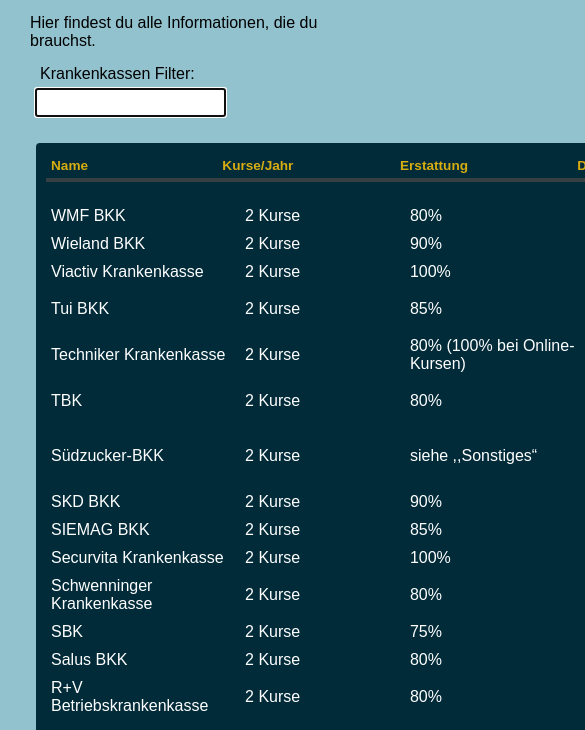
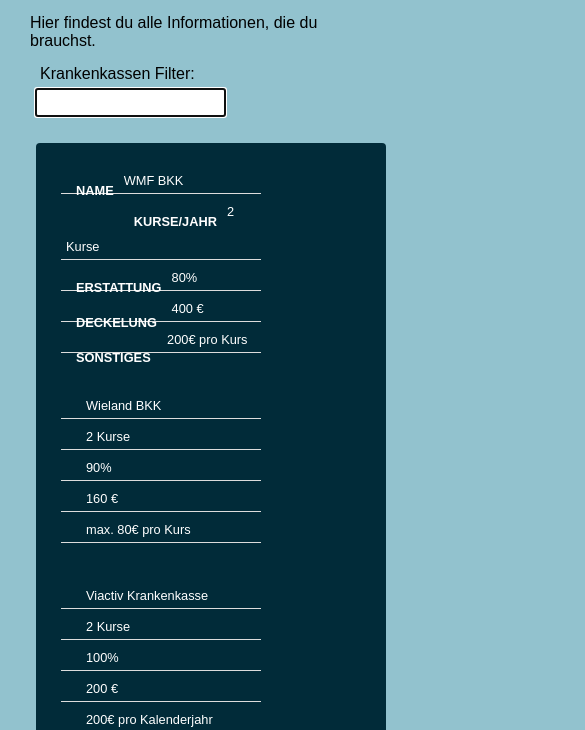
Before and after one commit to cceva/KrankenkassenKostenuebername, a plain HTML site: page index.html in a window 390 px wide. Shown: the part 105-835 px from the top of the page, 585 px wide, since content can reach past the window. Drawn offline with Linux system fonts and the light colour scheme.

Commit message:
responsive versuche

```diff
--- a/index.html
+++ b/index.html
@@ -1,6 +1,7 @@
 <!DOCTYPE html>
 <html>
 <head>
+
   <title>Kursübersicht</title>
   <link rel="stylesheet" href="style.css">
 </head>
@@ -23,11 +24,11 @@
     </thead>
     <tbody>
       <tr>
-        <td>WMF BKK</td>
-        <td>2 Kurse</td>
-        <td>80%</td>
-        <td>400 €</td>
-        <td>200€ pro Kurs</td>
+        <td data-label="Name">WMF BKK</td>
+        <td data-label="Kurse/Jahr">2 Kurse</td>
+        <td data-label="Erstattung">80%</td>
+        <td data-label="Deckelung">400 €</td>
+        <td data-label="Sonstiges">200€ pro Kurs</td>
     </tr>
     <tr>
         <td>Wieland BKK</td>
--- a/style.css
+++ b/style.css
@@ -39,7 +39,7 @@ tbody tr:hover {
   background: #3790A6;
 }
 .fixed_header{
-  width: 900px;
+  width: 100%;
   table-layout: fixed;
   border-collapse: collapse;
 }
@@ -58,3 +58,38 @@ tbody tr:hover {
   text-align: left;
   width: 200px;
 }
+
+/* For mobile devices: */
+@media only screen and (max-width: 600px) {
+  /* Make the table full width */
+  table {
+    width: 100%;
+  }
+
+  /* Hide table headers (but not display: none;, for accessibility) */
+  thead {
+    display: none;
+  }
+
+  /* Make each table row full width and stack them vertically */
+  tr {
+    display: block;
+    margin-bottom: 20px;
+  }
+
+  /* Add borders to each table data/cell */
+  td {
+    border-bottom: 1px solid #ddd;
+    display: block;
+    font-size: 0.8em;
+    text-align: right;
+  }
+
+  /* Add padding to each table data/cell */
+  td:before {
+    content: attr(data-label);
+    float: left;
+    font-weight: bold;
+    text-transform: uppercase;
+  }
+}
```
